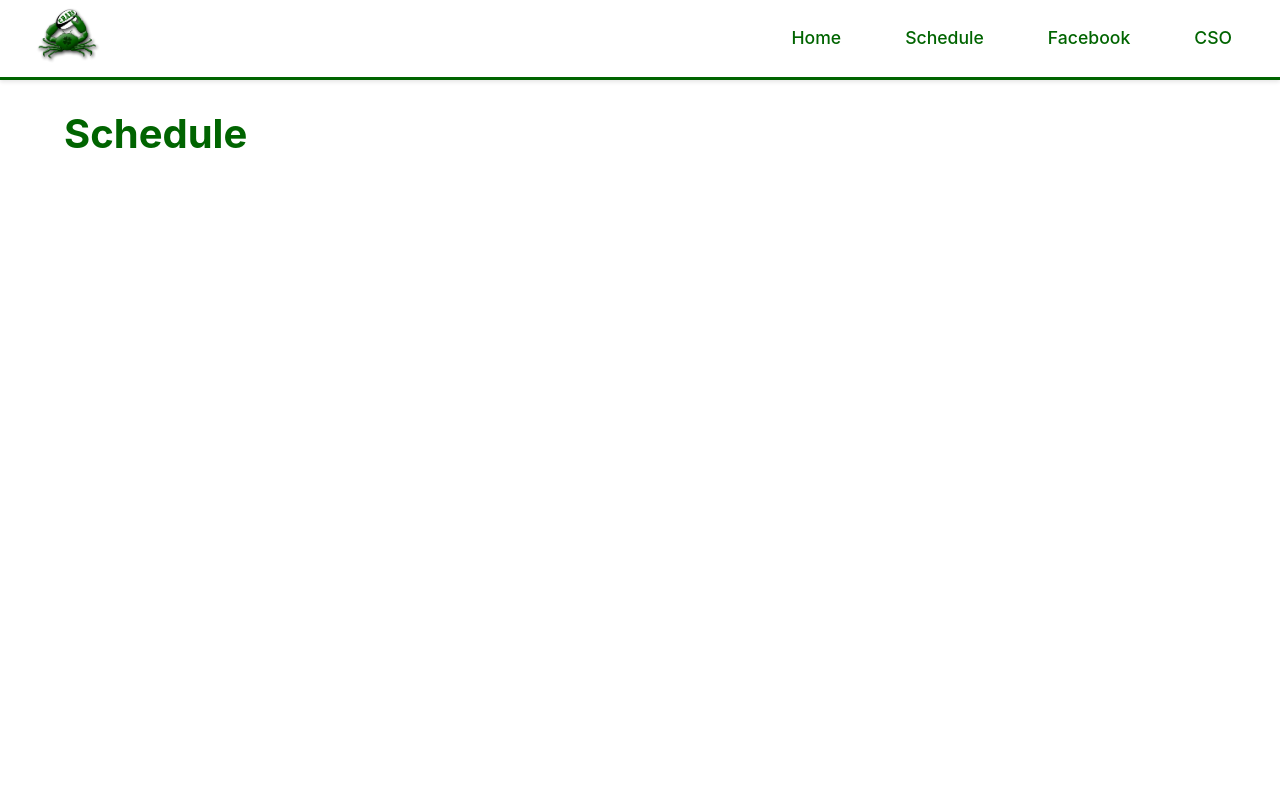
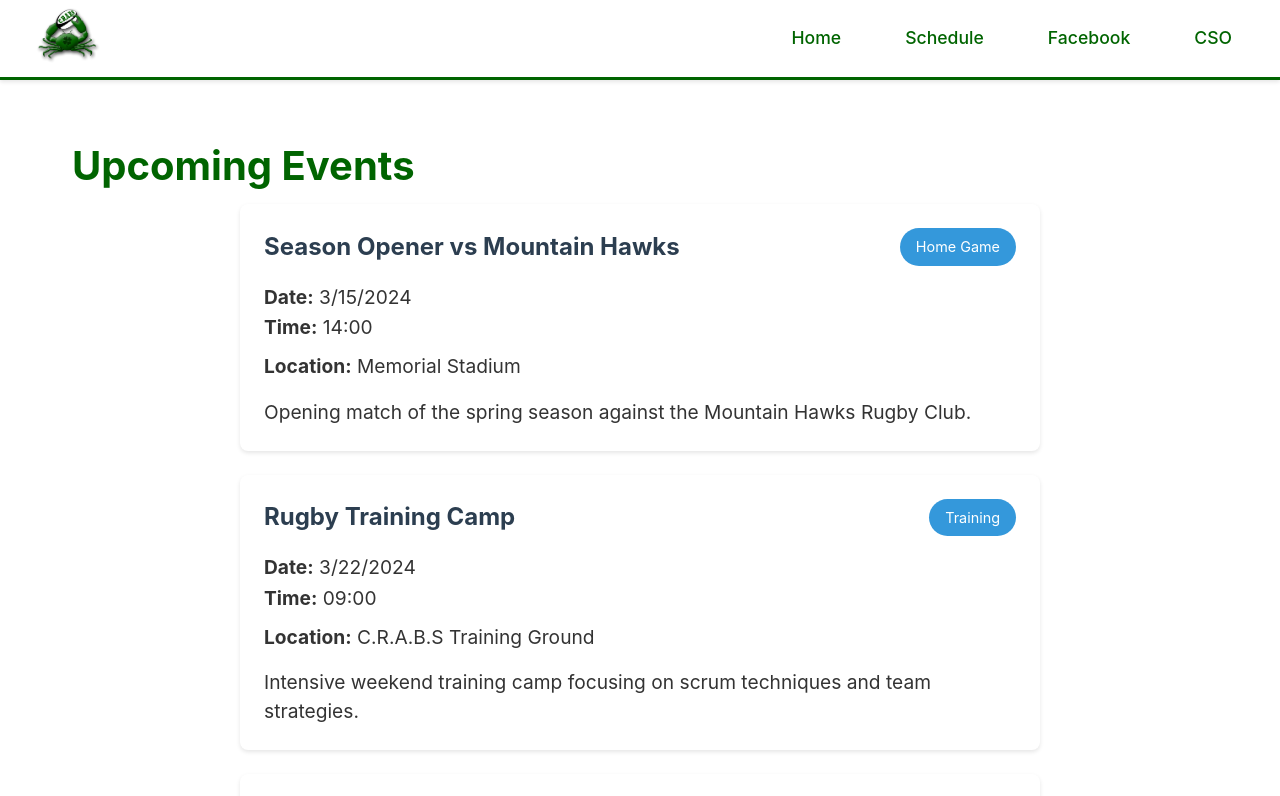
Before and after one commit to jordanyates91/crabs-website, a React (Vite) app: page /schedule in a window 1280 px wide. Shown: the top 796 px of the page. Built offline with nearby package versions, Linux system fonts and the light colour scheme.

Commit message:
added hyperlinks and about us section

```diff
--- a/src/App.css
+++ b/src/App.css
@@ -1,13 +1,65 @@
 .app {
   min-height: 100vh;
-  background-color: white;
+  display: flex;
+  flex-direction: column;
 }
 
 .main-content {
+  flex: 1;
+  padding: 2rem;
+  padding-top: calc(80px + 2rem); /* Add extra padding at top to account for fixed header */
   max-width: 1200px;
-  padding: 2rem;
-  padding-top: calc(80px + 2rem); /* Increased padding-top for larger header */
-  margin-left: 2rem; /* Changed from margin: 0 auto to margin-left only */
+  margin: 0 auto;
+  width: 100%;
+}
+
+.hero-section {
+  text-align: center;
+  margin-bottom: 3rem;
+  padding: 2rem 0;
+}
+
+.hero-section h1 {
+  font-size: 2.5rem;
+  color: #2c3e50;
+  margin-bottom: 1rem;
+}
+
+.subtitle {
+  font-size: 1.2rem;
+  color: #34495e;
+}
+
+.about-section {
+  background-color: #f8f9fa;
+  padding: 3rem;
+  border-radius: 10px;
+  box-shadow: 0 2px 4px rgba(0, 0, 0, 0.1);
+}
+
+.about-section h2 {
+  color: #2c3e50;
+  font-size: 2rem;
+  margin-bottom: 1.5rem;
+}
+
+.about-text {
+  font-size: 1.1rem;
+  line-height: 1.6;
+  color: #34495e;
+  max-width: 800px;
+  margin: 0 auto;
+}
+
+.about-text a {
+  color: #3498db;
+  text-decoration: none;
+  border-bottom: 1px solid transparent;
+  transition: border-color 0.2s ease;
+}
+
+.about-text a:hover {
+  border-bottom-color: #3498db;
 }
 
 h1 {
--- a/src/App.jsx
+++ b/src/App.jsx
@@ -1,6 +1,6 @@
 import { BrowserRouter as Router, Routes, Route } from 'react-router-dom';
 import Header from './components/Header';
-import Schedule from './pages/Schedule';
+import Schedule from './pages/Schedule/Schedule';
 import './App.css';
 
 function App() {
@@ -11,8 +11,16 @@ function App() {
         <Routes>
           <Route path="/" element={
             <main className="main-content">
-              <h1>Welcome to C.R.A.B.S Rugby</h1>
-              <p>Home of Butte C.R.A.B.S rugby football team</p>
+              <section className="hero-section">
+                <h1>Welcome to C.R.A.B.S Rugby</h1>
+                <p className="subtitle">Home of Butte C.R.A.B.S rugby football club</p>
+              </section>
+              <section className="about-section">
+                <h2>About Us</h2>
+                <p className="about-text">
+                  The Butte C.R.A.B.S were founded in 1977 by Tech students and are a member of the Montana Rugby Union which has clubs spread across Montana, Idaho and Washington. The Crabs practice and play their home games on a <a href="https://maps.app.goo.gl/aCk19QobTHEZLdHX6" target="_blank" rel="noopener noreferrer">field</a> located south of the Montana Tech HPER Complex.
+                </p>
+              </section>
             </main>
           } />
           <Route path="/schedule" element={<Schedule />} />
--- a/src/pages/Schedule.css
+++ /dev/null
@@ -1,39 +0,0 @@
-.schedule-page {
-  min-height: 100vh;
-  background-color: white;
-}
-
-.schedule-container {
-  margin-top: 2rem;
-}
-
-.schedule-item {
-  background-color: #f5f5f5;
-  border-left: 4px solid #006400;
-  padding: 1.5rem;
-  margin-bottom: 1rem;
-  border-radius: 4px;
-  display: grid;
-  grid-template-columns: 1fr 2fr 1fr;
-  gap: 1rem;
-  transition: transform 0.2s ease;
-}
-
-.schedule-item:hover {
-  transform: translateX(5px);
-  background-color: #f0f0f0;
-}
-
-.date {
-  font-weight: bold;
-  color: #006400;
-}
-
-.match {
-  font-size: 1.1rem;
-}
-
-.location {
-  color: #666;
-  text-align: right;
-}
--- a/src/pages/Schedule.jsx
+++ /dev/null
@@ -1,13 +0,0 @@
-import './Schedule.css';
-
-const Schedule = () => {
-  return (
-    <div className="schedule-page">
-      <main className="main-content">
-        <h1>Schedule</h1>
-      </main>
-    </div>
-  );
-};
-
-export default Schedule;
--- /dev/null
+++ b/src/pages/Schedule/Schedule.css
@@ -0,0 +1,102 @@
+.schedule-page {
+  min-height: 100vh;
+  background-color: white;
+  padding: 2rem;
+}
+
+.schedule-container {
+  margin-top: 2rem;
+}
+
+.schedule-item {
+  background-color: #f5f5f5;
+  border-left: 4px solid #006400;
+  padding: 1.5rem;
+  margin-bottom: 1rem;
+  border-radius: 4px;
+  display: grid;
+  grid-template-columns: 1fr 2fr 1fr;
+  gap: 1rem;
+  transition: transform 0.2s ease;
+}
+
+.schedule-item:hover {
+  transform: translateX(5px);
+  background-color: #f0f0f0;
+}
+
+.date {
+  font-weight: bold;
+  color: #006400;
+}
+
+.match {
+  font-size: 1.1rem;
+}
+
+.location {
+  color: #666;
+  text-align: right;
+}
+
+.events-container {
+  display: flex;
+  flex-direction: column;
+  gap: 1.5rem;
+  max-width: 800px;
+  margin: 0 auto;
+}
+
+.event-card {
+  background-color: white;
+  border-radius: 8px;
+  padding: 1.5rem;
+  box-shadow: 0 2px 4px rgba(0, 0, 0, 0.1);
+  transition: transform 0.2s ease;
+}
+
+.event-card:hover {
+  transform: translateY(-2px);
+}
+
+.event-header {
+  display: flex;
+  justify-content: space-between;
+  align-items: center;
+  margin-bottom: 1rem;
+}
+
+.event-title {
+  font-size: 1.5rem;
+  margin: 0;
+  color: #2c3e50;
+}
+
+.event-type {
+  background-color: #3498db;
+  color: white;
+  padding: 0.5rem 1rem;
+  border-radius: 20px;
+  font-size: 0.9rem;
+}
+
+.event-type:contains("Away Game") {
+  background-color: #e74c3c;
+}
+
+.event-type:contains("Training") {
+  background-color: #27ae60;
+}
+
+.event-details {
+  color: #34495e;
+}
+
+.event-datetime, .event-location {
+  margin: 0.5rem 0;
+}
+
+.event-description {
+  margin-top: 1rem;
+  line-height: 1.5;
+}
--- /dev/null
+++ b/src/pages/Schedule/Schedule.jsx
@@ -0,0 +1,35 @@
+import { events } from './schedule-data';
+import './Schedule.css';
+
+const Schedule = () => {
+  return (
+    <div className="schedule-page">
+      <main className="main-content">
+        <h1>Upcoming Events</h1>
+        <div className="events-container">
+          {events.map(event => (
+            <div key={event.id} className="event-card">
+              <div className="event-header">
+                <h2 className="event-title">{event.title}</h2>
+                <span className="event-type">{event.type}</span>
+              </div>
+              <div className="event-details">
+                <p className="event-datetime">
+                  <strong>Date:</strong> {new Date(event.date).toLocaleDateString()}
+                  <br />
+                  <strong>Time:</strong> {event.time}
+                </p>
+                <p className="event-location">
+                  <strong>Location:</strong> {event.location}
+                </p>
+                <p className="event-description">{event.description}</p>
+              </div>
+            </div>
+          ))}
+        </div>
+      </main>
+    </div>
+  );
+};
+
+export default Schedule;
--- /dev/null
+++ b/src/pages/Schedule/schedule-data.js
@@ -0,0 +1,29 @@
+export const events = [
+  {
+    id: 1,
+    title: "Season Opener vs Mountain Hawks",
+    date: "2024-03-15",
+    time: "14:00",
+    location: "Memorial Stadium",
+    type: "Home Game",
+    description: "Opening match of the spring season against the Mountain Hawks Rugby Club."
+  },
+  {
+    id: 2,
+    title: "Rugby Training Camp",
+    date: "2024-03-22",
+    time: "09:00",
+    location: "C.R.A.B.S Training Ground",
+    type: "Training",
+    description: "Intensive weekend training camp focusing on scrum techniques and team strategies."
+  },
+  {
+    id: 3,
+    title: "Away Match vs Valley Warriors",
+    date: "2024-04-05",
+    time: "15:30",
+    location: "Warriors Rugby Field",
+    type: "Away Game",
+    description: "Critical away match against last season's champions."
+  }
+];
```
Also changed, not shown: 2 other files (tests, documents, lock files or other folders).
